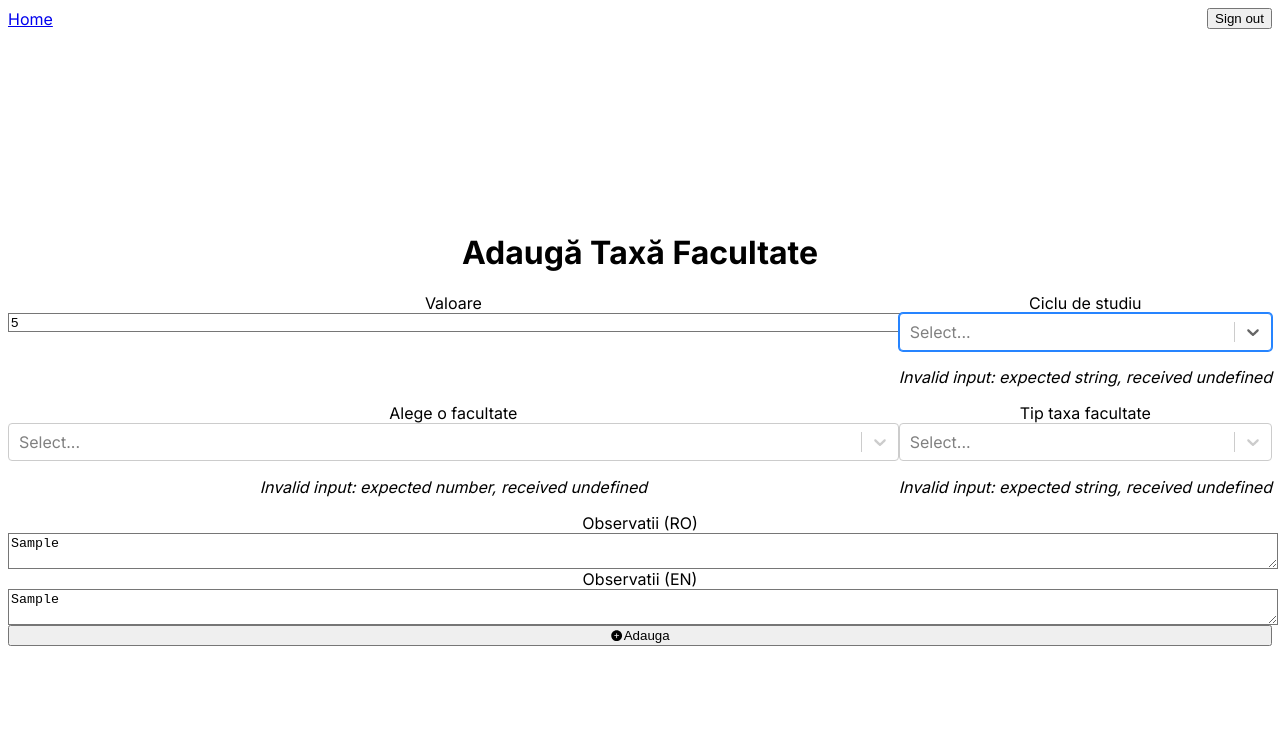
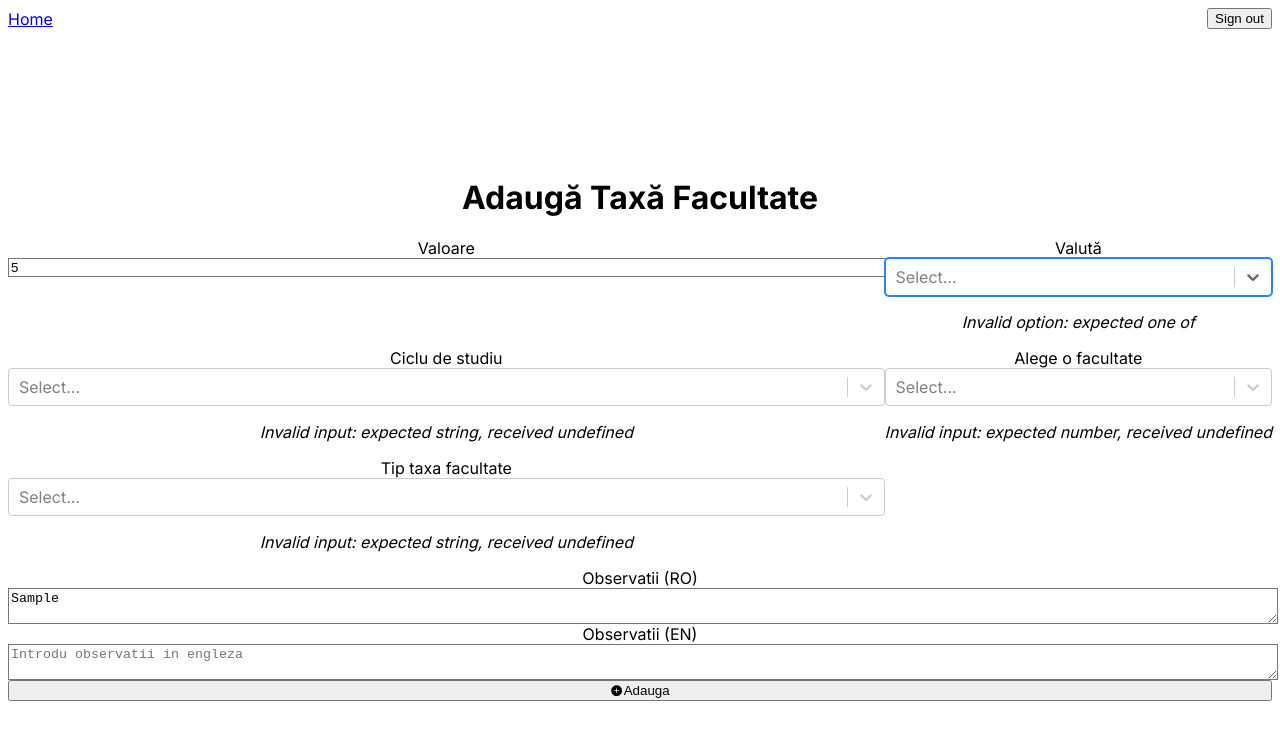
Before and after one commit to UniBuc-DITC/taxes-payment-app, a Next.js app: page /admin/taxes/faculty/add in a window 1280 px wide. Both pictures are taken after typing "5", "Sample", "Sample", "Sample", "Sample", "Sample" into the empty fields and a click on the button "Adauga". Shown: the top 740 px of the page. Built offline with nearby package versions, Linux system fonts and the light colour scheme; no server answers; the database is empty.

Commit message:
Update data model, add support for different tax currencies

```diff
--- a/prisma/seed-admin.ts
+++ b/prisma/seed-admin.ts
@@ -84,7 +84,7 @@ async function main() {
         const newUser = await prisma.user.create({
           data: {
             entraIdObjectId: userInfo["id"],
-            role: Role.appAdmin,
+            role: Role.AppAdmin,
           },
         });
 
--- a/prisma/seed-dev.ts
+++ b/prisma/seed-dev.ts
@@ -1,4 +1,8 @@
-import { FacultyTaxType, StudyCycle } from "@/generated/prisma/client";
+import {
+  Currency,
+  FacultyTaxType,
+  StudyCycle,
+} from "@/generated/prisma/client";
 import prisma from "@/lib/prisma";
 
 async function main() {
@@ -89,6 +93,7 @@ async function main() {
           },
           create: {
             value: 2000 + 500 * facultyIndex + 1000 * studyCycleIndex,
+            currency: Currency.RON,
             studyCycle,
             facultyId,
             facultyTaxType,
--- a/src/actions/actions.tsx
+++ b/src/actions/actions.tsx
@@ -58,6 +58,7 @@ export async function createTaxFaculty(data: InputTaxFaculty) {
   await prisma.facultyTaxValue.create({
     data: {
       value: parseInt(data.value, 10),
+      currency: data.currency,
       studyCycle:
         data.studyCycle === "bachelors"
           ? StudyCycle.bachelors
@@ -290,7 +291,7 @@ export async function addAdmin(formData: FormData) {
   await prisma.user.create({
     data: {
       entraIdObjectId: formData.get("userId") as string,
-      role: Role.appAdmin,
+      role: Role.AppAdmin,
     },
   });
   revalidatePath("/");
--- a/src/components/forms/admin/addDormTax.tsx
+++ b/src/components/forms/admin/addDormTax.tsx
@@ -7,7 +7,7 @@ import { createTaxDorm } from "@/actions/actions";
 import { IoAddCircleOutline } from "react-icons/io5";
 
 import { dormTaxSchema } from "@/utils/forms/validationSchemas";
-import { StudentDorm } from "@/generated/prisma/client";
+import { Currency, StudentDorm } from "@/generated/prisma/client";
 import { useState } from "react";
 import Select from "react-select";
 import { Controller } from "react-hook-form";
@@ -30,6 +30,11 @@ export default function AddTaxDormForm({
   const processForm: SubmitHandler<Input> = async (data) => {
     await createTaxDorm(data);
   };
+
+  const selectCurrencies = Object.entries(Currency).map(([key, value]) => ({
+    value,
+    label: key,
+  }));
 
   const selectDorms = dormitories.map((dorm) => ({
     value: dorm.id,
@@ -65,6 +70,40 @@ export default function AddTaxDormForm({
             {errors.value && (
               <p className="text-xs italic text-red-600 text-center">
                 {errors.value.message}
+              </p>
+            )}
+          </div>
+
+          <div className="flex flex-col">
+            <label className="text-gray-700 font-semibold text-center">
+              Valută
+            </label>
+            <Controller
+              control={control}
+              name="currency"
+              render={({ field: { onChange, onBlur, value, ref } }) => (
+                <Select
+                  ref={ref}
+                  onChange={(newValue) => onChange(newValue?.value)}
+                  onBlur={onBlur}
+                  value={selectCurrencies.find(
+                    (option) => option.value === value,
+                  )}
+                  className="basic-single w-full"
+                  classNamePrefix="select"
+                  isDisabled={isDisabled}
+                  isLoading={isLoading}
+                  isClearable={isClearable}
+                  isRtl={isRtl}
+                  isSearchable={isSearchable}
+                  required={false}
+                  options={selectCurrencies}
+                />
+              )}
+            />
+            {errors.currency && (
+              <p className="text-xs italic text-red-600 text-center">
+                {errors.currency.message}
               </p>
             )}
           </div>
--- a/src/components/forms/admin/addFacultyTax.tsx
+++ b/src/components/forms/admin/addFacultyTax.tsx
@@ -1,9 +1,8 @@
 "use client";
 
-import Navbar from "@/components/navbar";
 import { IoAddCircle } from "react-icons/io5";
 import { createTaxFaculty } from "@/actions/actions";
-import { Faculty, FacultyTaxType, StudyCycle } from "@/generated/prisma/client";
+import { Currency, Faculty } from "@/generated/prisma/client";
 import { useState } from "react";
 import Select from "react-select";
 import { Controller } from "react-hook-form";
@@ -44,6 +43,11 @@ export default function AddFacultyTaxForm({
     label: faculty.nameRo,
   }));
 
+  const selectCurrencies = Object.entries(Currency).map(([key, value]) => ({
+    value,
+    label: key,
+  }));
+
   const selectStudyCycles = [
     { value: "bachelors", label: "Licenta" },
     { value: "masters", label: "Masterat" },
@@ -80,6 +84,40 @@ export default function AddFacultyTaxForm({
             {errors.value && (
               <p className="text-xs italic text-red-600 text-center">
                 {errors.value.message}
+              </p>
+            )}
+          </div>
+
+          <div className="flex flex-col">
+            <label className="text-gray-700 font-semibold text-center">
+              Valută
+            </label>
+            <Controller
+              control={control}
+              name="currency"
+              render={({ field: { onChange, onBlur, value, ref } }) => (
+                <Select
+                  ref={ref}
+                  onChange={(newValue) => onChange(newValue?.value)}
+                  onBlur={onBlur}
+                  value={selectCurrencies.find(
+                    (option) => option.value === value,
+                  )}
+                  className="basic-single w-full"
+                  classNamePrefix="select"
+                  isDisabled={isDisabled}
+                  isLoading={isLoading}
+                  isClearable={isClearable}
+                  isRtl={isRtl}
+                  isSearchable={isSearchable}
+                  required={false}
+                  options={selectCurrencies}
+                />
+              )}
+            />
+            {errors.currency && (
+              <p className="text-xs italic text-red-600 text-center">
+                {errors.currency.message}
               </p>
             )}
           </div>
--- a/src/components/forms/admin/editDormTax.tsx
+++ b/src/components/forms/admin/editDormTax.tsx
@@ -7,7 +7,7 @@ import { updateTaxDorm } from "@/actions/actions";
 import { IoAddCircleOutline } from "react-icons/io5";
 
 import { dormTaxSchema } from "@/utils/forms/validationSchemas";
-import { StudentDorm } from "@/generated/prisma/client";
+import { Currency, StudentDorm } from "@/generated/prisma/client";
 import { useState } from "react";
 import Select from "react-select";
 import { Controller } from "react-hook-form";
@@ -39,6 +39,11 @@ export default function EditTaxDormForm({ dormitories, searchParams }: Props) {
   const processForm: SubmitHandler<Input> = async (data) => {
     await updateTaxDorm(data, searchParams.id);
   };
+
+  const selectCurrencies = Object.entries(Currency).map(([key, value]) => ({
+    value,
+    label: key,
+  }));
 
   const selectDorms = dormitories.map((dorm) => ({
     value: dorm.id,
@@ -75,6 +80,40 @@ export default function EditTaxDormForm({ dormitories, searchParams }: Props) {
             {errors.value && (
               <p className="text-xs italic text-red-600 text-center">
                 {errors.value.message}
+              </p>
+            )}
+          </div>
+
+          <div className="flex flex-col">
+            <label className="text-gray-700 font-semibold text-center">
+              Valută
+            </label>
+            <Controller
+              control={control}
+              name="currency"
+              render={({ field: { onChange, onBlur, value, ref } }) => (
+                <Select
+                  ref={ref}
+                  onChange={(newValue) => onChange(newValue?.value)}
+                  onBlur={onBlur}
+                  value={selectCurrencies.find(
+                    (option) => option.value === value,
+                  )}
+                  className="basic-single w-full"
+                  classNamePrefix="select"
+                  isDisabled={isDisabled}
+                  isLoading={isLoading}
+                  isClearable={isClearable}
+                  isRtl={isRtl}
+                  isSearchable={isSearchable}
+                  required={false}
+                  options={selectCurrencies}
+                />
+              )}
+            />
+            {errors.currency && (
+              <p className="text-xs italic text-red-600 text-center">
+                {errors.currency.message}
               </p>
             )}
           </div>
--- a/src/components/forms/admin/editFacultyTax.tsx
+++ b/src/components/forms/admin/editFacultyTax.tsx
@@ -2,7 +2,7 @@
 
 import { IoAddCircle } from "react-icons/io5";
 import { updateTaxFaculty } from "@/actions/actions";
-import { Faculty } from "@/generated/prisma/client";
+import { Currency, Faculty } from "@/generated/prisma/client";
 import { useState } from "react";
 import Select from "react-select";
 import { Controller } from "react-hook-form";
@@ -57,6 +57,11 @@ export default function EditFacultyTaxForm({ faculties, searchParams }: Props) {
     label: faculty.nameRo,
   }));
 
+  const selectCurrencies = Object.entries(Currency).map(([key, value]) => ({
+    value,
+    label: key,
+  }));
+
   const selectStudyCycles = [
     { value: "bachelors", label: "Licenta" },
     { value: "masters", label: "Masterat" },
@@ -94,6 +99,40 @@ export default function EditFacultyTaxForm({ faculties, searchParams }: Props) {
             {errors.value && (
               <p className="text-xs italic text-red-600">
                 {errors.value.message}
+              </p>
+            )}
+          </div>
+
+          <div className="flex flex-col">
+            <label className="text-gray-700 font-semibold text-center">
+              Valută
+            </label>
+            <Controller
+              control={control}
+              name="currency"
+              render={({ field: { onChange, onBlur, value, ref } }) => (
+                <Select
+                  ref={ref}
+                  onChange={(newValue) => onChange(newValue?.value)}
+                  onBlur={onBlur}
+                  value={selectCurrencies.find(
+                    (option) => option.value === value,
+                  )}
+                  className="basic-single w-full"
+                  classNamePrefix="select"
+                  isDisabled={isDisabled}
+                  isLoading={isLoading}
+                  isClearable={isClearable}
+                  isRtl={isRtl}
+                  isSearchable={isSearchable}
+                  required={false}
+                  options={selectCurrencies}
+                />
+              )}
+            />
+            {errors.currency && (
+              <p className="text-xs italic text-red-600 text-center">
+                {errors.currency.message}
               </p>
             )}
           </div>
--- a/src/next-auth-options.ts
+++ b/src/next-auth-options.ts
@@ -4,6 +4,7 @@ import NextAuth from "next-auth/next";
 import AzureAD from "next-auth/providers/azure-ad";
 import type { Provider } from "next-auth/providers/index";
 import prisma from "@/lib/prisma";
+import { Role } from "./generated/prisma/enums";
 
 const providers: Provider[] = [];
 
@@ -66,15 +67,38 @@ export const authOptions: NextAuthOptions = {
           entraIdObjectId: user.entraIdObjectId,
         },
       });
+
       if (dbUser) return true;
+
       return false;
     },
+
     async jwt({ token, user, account, trigger, session }) {
-      if (account && account.access_token !== undefined) {
-        token.accessToken = account.access_token;
-        token.refreshToken = account.refresh_token;
+      if (!user) {
+        throw new Error("User profile data is missing");
       }
-      if (user) token.entraIdObjectId = user.entraIdObjectId;
+
+      const dbUser = await prisma.user.findUnique({
+        where: {
+          entraIdObjectId: user.entraIdObjectId,
+        },
+      });
+
+      if (!dbUser) {
+        throw new Error(
+          `Could not find user with Entra object ID '${user.entraIdObjectId}' in database`,
+        );
+      }
+
+      if (!account || account.access_token === undefined) {
+        throw new Error("Account data or access token are missing");
+      }
+
+      token.accessToken = account.access_token;
+      token.refreshToken = account.refresh_token;
+
+      token.entraIdObjectId = user.entraIdObjectId;
+      token.role = Role.AppAdmin;
 
       if (trigger === "update" && session?.name) {
         token.name = session.name;
@@ -82,12 +106,15 @@ export const authOptions: NextAuthOptions = {
 
       return token;
     },
+
     async redirect({ url, baseUrl }) {
       return url.startsWith(baseUrl) ? baseUrl + "/admin" : url;
     },
+
     async session({ session, token }) {
       session.accessToken = token.accessToken;
       session.user.entraIdObjectId = token.entraIdObjectId;
+      session.user.role = token.role;
 
       return session;
     },
--- a/src/proxy.ts
+++ b/src/proxy.ts
@@ -1,13 +1,16 @@
+import { NextFetchEvent, NextRequest } from "next/server";
+
 import createMiddleware from "next-intl/middleware";
-import { routing } from "./i18n/routing";
 import { NextRequestWithAuth, withAuth } from "next-auth/middleware";
-import { NextFetchEvent, NextRequest } from "next/server";
+
+import { routing } from "@/i18n/routing";
+import { Role } from "@/generated/prisma/enums";
 
 const intlMiddleware = createMiddleware(routing);
 
 const authMiddleware = withAuth({
   callbacks: {
-    authorized: ({ token }) => token != null,
+    authorized: ({ token }) => token != null && token.role == Role.AppAdmin,
   },
 });
 
--- a/src/types/next-auth.d.ts
+++ b/src/types/next-auth.d.ts
@@ -1,3 +1,4 @@
+import { Role } from "@/generated/prisma/enums";
 import { DefaultSession, Profile, JWT } from "next-auth";
 
 declare module "next-auth" {
@@ -5,6 +6,7 @@ declare module "next-auth" {
     accessToken?: string;
     user: {
       entraIdObjectId: string;
+      role: Role;
     } & DefaultSession["user"];
   }
 
@@ -19,5 +21,6 @@ declare module "next-auth/jwt" {
   interface JWT {
     accessToken: string;
     entraIdObjectId: string;
+    role: Role;
   }
 }
--- a/src/utils/forms/validationSchemas.ts
+++ b/src/utils/forms/validationSchemas.ts
@@ -1,4 +1,6 @@
 import { z } from "zod";
+import { Currency } from "@/generated/prisma/enums";
+
 export const billingFormSchema = z.object({
   firstName: z.string().min(1, "First name is required"),
   lastName: z.string().min(1, "Last name is required"),
@@ -124,6 +126,7 @@ export const dormTaxSchema = z.object({
       /^\d+(\.\d{0,2})?$/,
       "Tax value must be a number with up to two decimal places",
     ),
+  currency: z.enum(Object.values(Currency)),
   studentDormId: z.number().int(),
   remarksRo: z.string().optional(),
   remarksEn: z.string().optional(),
@@ -137,6 +140,7 @@ export const facultyTaxSchema = z.object({
       /^\d+(\.\d{0,2})?$/,
       "Tax value must be a number with up to two decimal places",
     ),
+  currency: z.enum(Object.values(Currency)),
   studyCycle: z.string(),
   facultyId: z.number().int(),
   facultyTaxType: z.string(),
```
Also changed, not shown: 1 other file (tests, documents, lock files or other folders).
